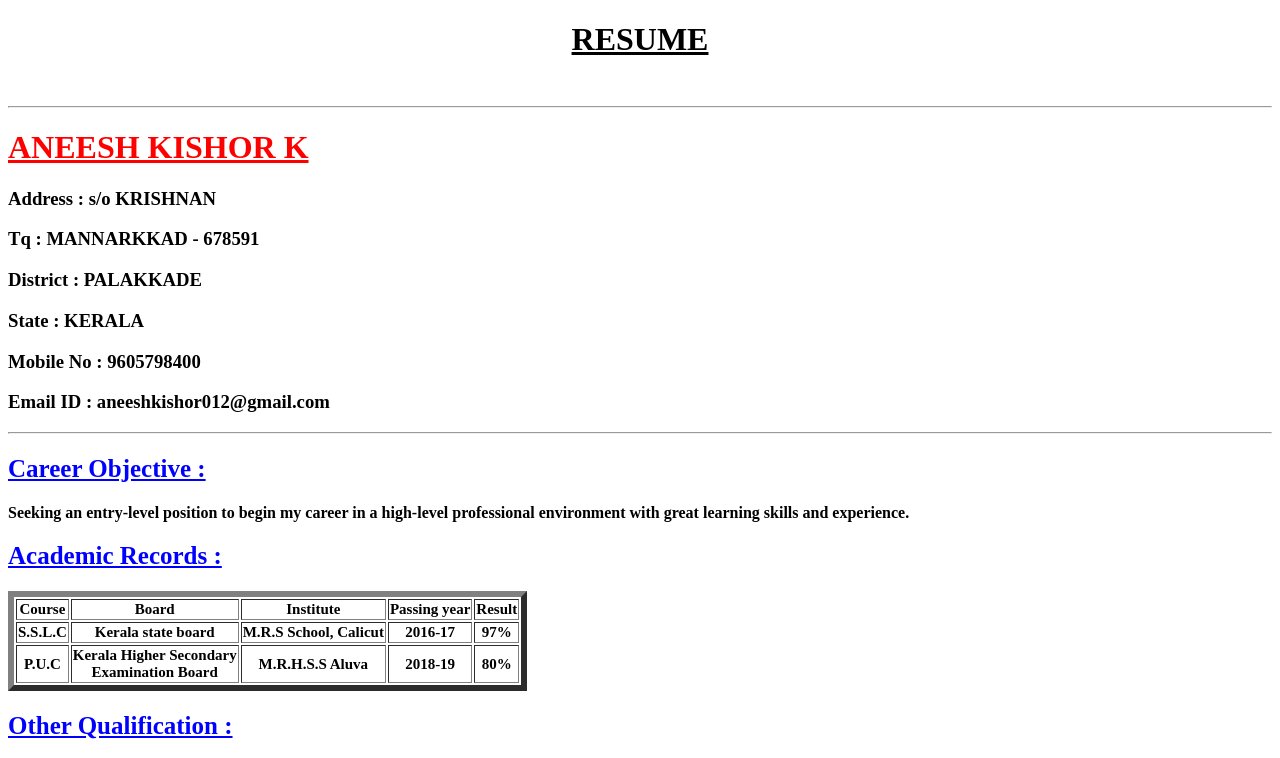
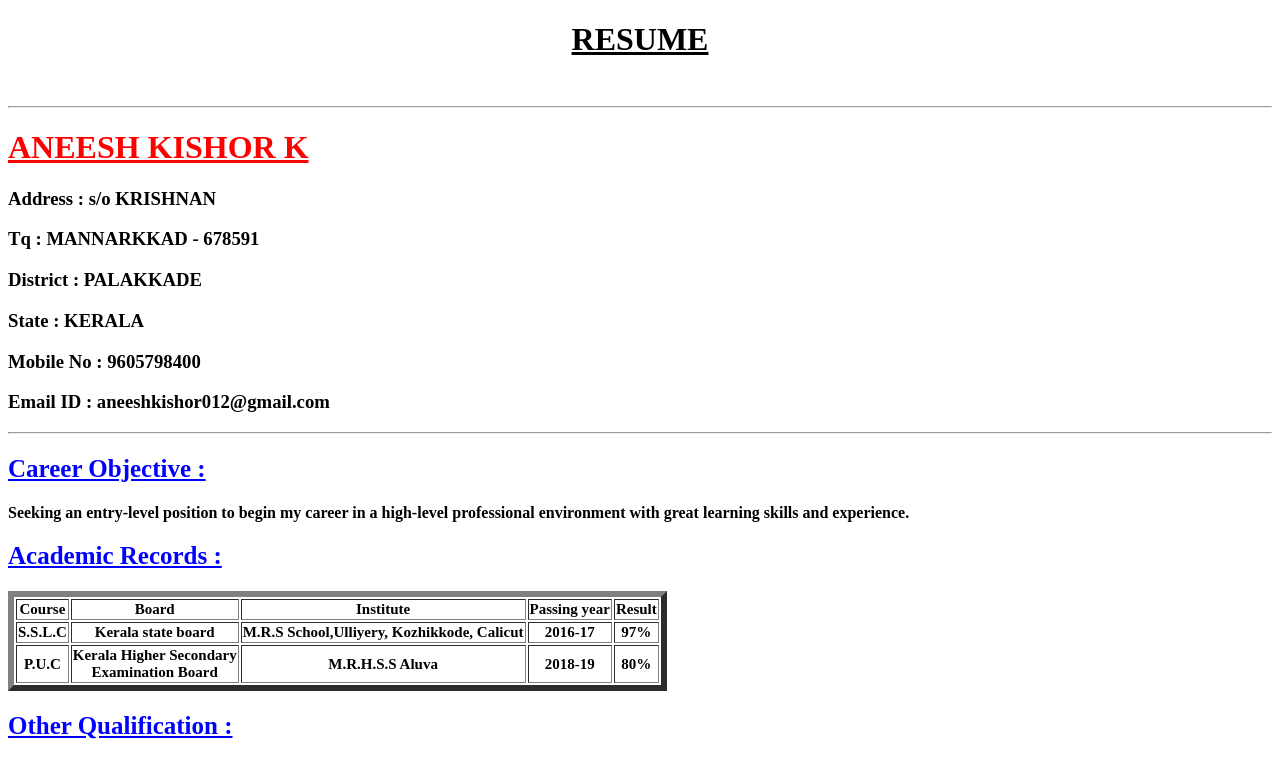
Before and after one commit to aneeshkishor/Resume, a plain HTML site: page index.html in a window 1280 px wide. Shown: the top 758 px of the page. Drawn offline with Linux system fonts and the light colour scheme.

Commit message:
changed 10th school name

```diff
--- a/index.html
+++ b/index.html
@@ -44,7 +44,7 @@
                 <tr>
                     <th>S.S.L.C</th>
                     <th>Kerala state board</th>
-                    <th>M.R.S School, Calicut</th>
+                    <th>M.R.S School,Ulliyery, Kozhikkode, Calicut</th>
                     <th>2016-17</th>
                     <th>97%</th>
                 </tr>
```
